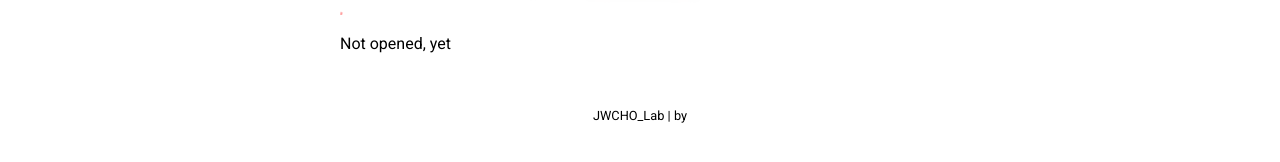
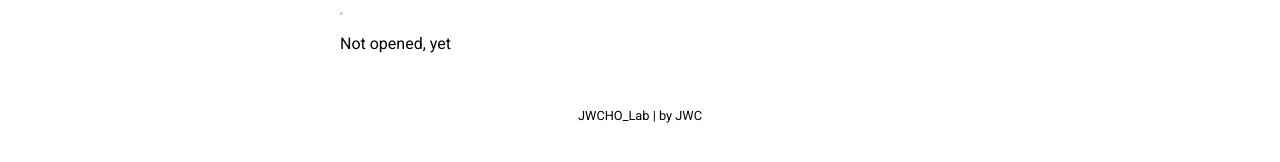
Before and after one commit to jaewon-cho/sdfasdf2dscf34fad.github.io, a Jekyll site: the page built from pages/opportunities.md, in a window 1280 px wide. Shown: the part 727-889 px from the top of the page. Built offline with Jekyll 4.4.1, drawn with Linux system fonts in a browser that asks for light colours; nearby versions of some CDN libraries.

Commit message:
Update _config.yml

```diff
--- a/_config.yml
+++ b/_config.yml
@@ -11,6 +11,7 @@ plugins:             [jekyll-paginate, jekyll-sitemap, jekyll-feed, jekyll-seo-t
 
 # Customise atom feed settings (this is where Jekyll-Feed gets configuration information)
 title:		           "JWCHO_Lab"
+author: "JWC"
 
 # RSS 2.0 can be used instead of Atom by uncommenting following two lines
 #feed:
```
